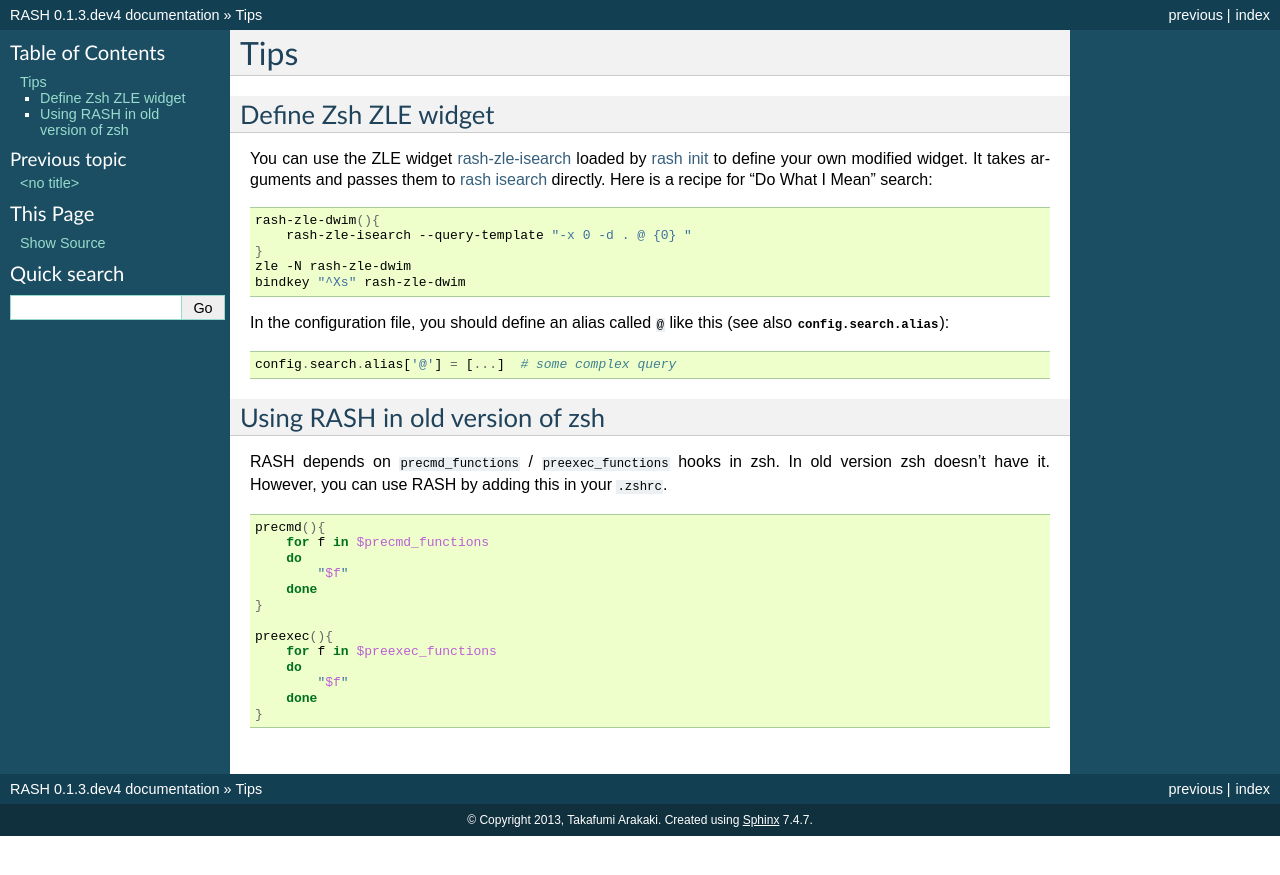
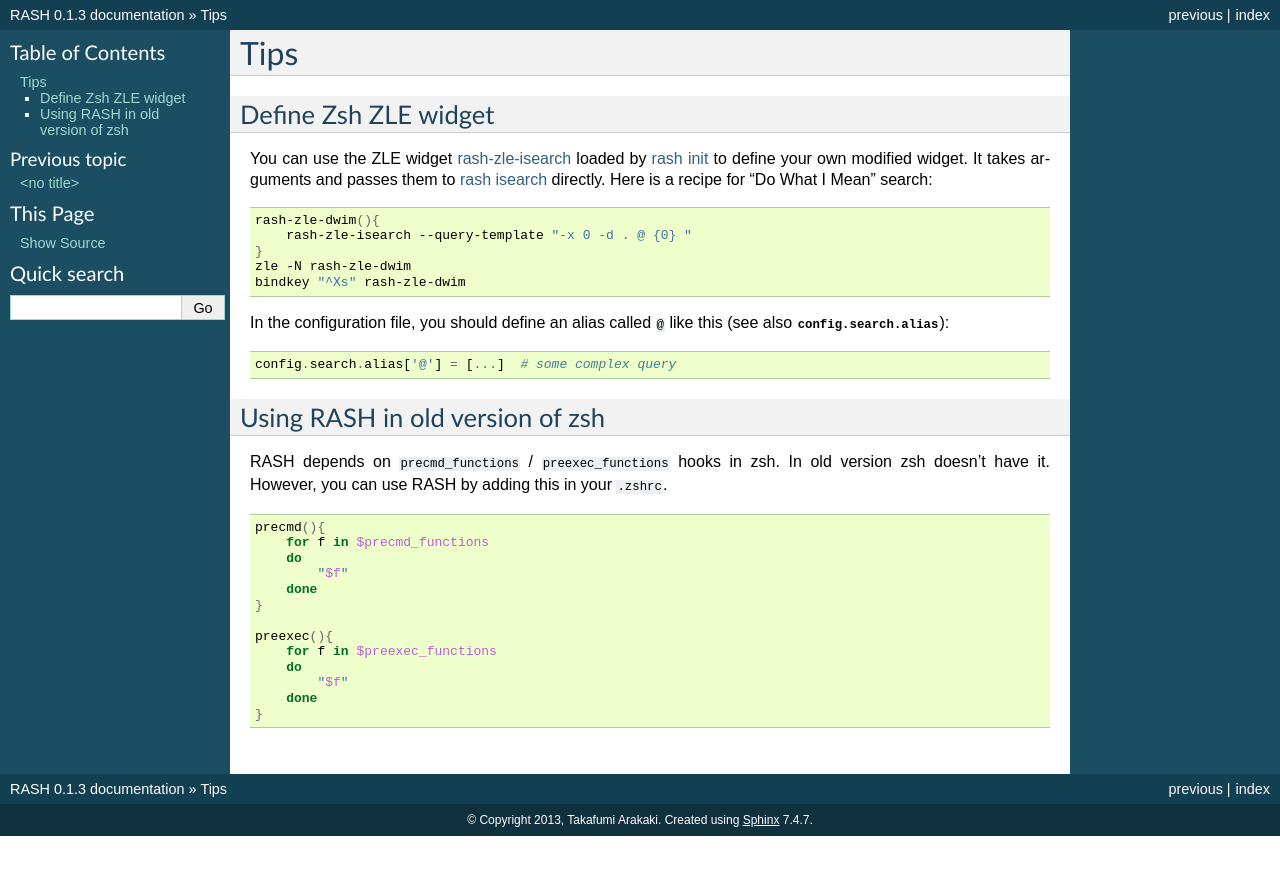
Before and after one commit to tkf/rash, a Sphinx documentation site: the page built from doc/source/tips.rst, in a window 1280 px wide. Shown: the top 875 px of the page. Built offline with Sphinx 7.4.7, drawn with Linux system fonts in a browser that asks for light colours.

Commit message:
Bump to 0.1.3

```diff
--- a/doc/source/conf.py
+++ b/doc/source/conf.py
@@ -29,7 +29,7 @@ copyright = u'2013, Takafumi Arakaki'
 # The short X.Y version.
 version = '0.1.3'
 # The full version, including alpha/beta/rc tags.
-release = '0.1.3.dev4'
+release = '0.1.3'
 
 exclude_patterns = []
 
--- a/rash/__init__.py
+++ b/rash/__init__.py
@@ -274,6 +274,6 @@ See COPYING for details.
 # along with this program.  If not, see <http://www.gnu.org/licenses/>.
 
 
-__version__ = '0.1.3.dev4'
+__version__ = '0.1.3'
 __author__ = 'Takafumi Arakaki'
 __license__ = 'GNU General Public License v3 (GPLv3)'
```
